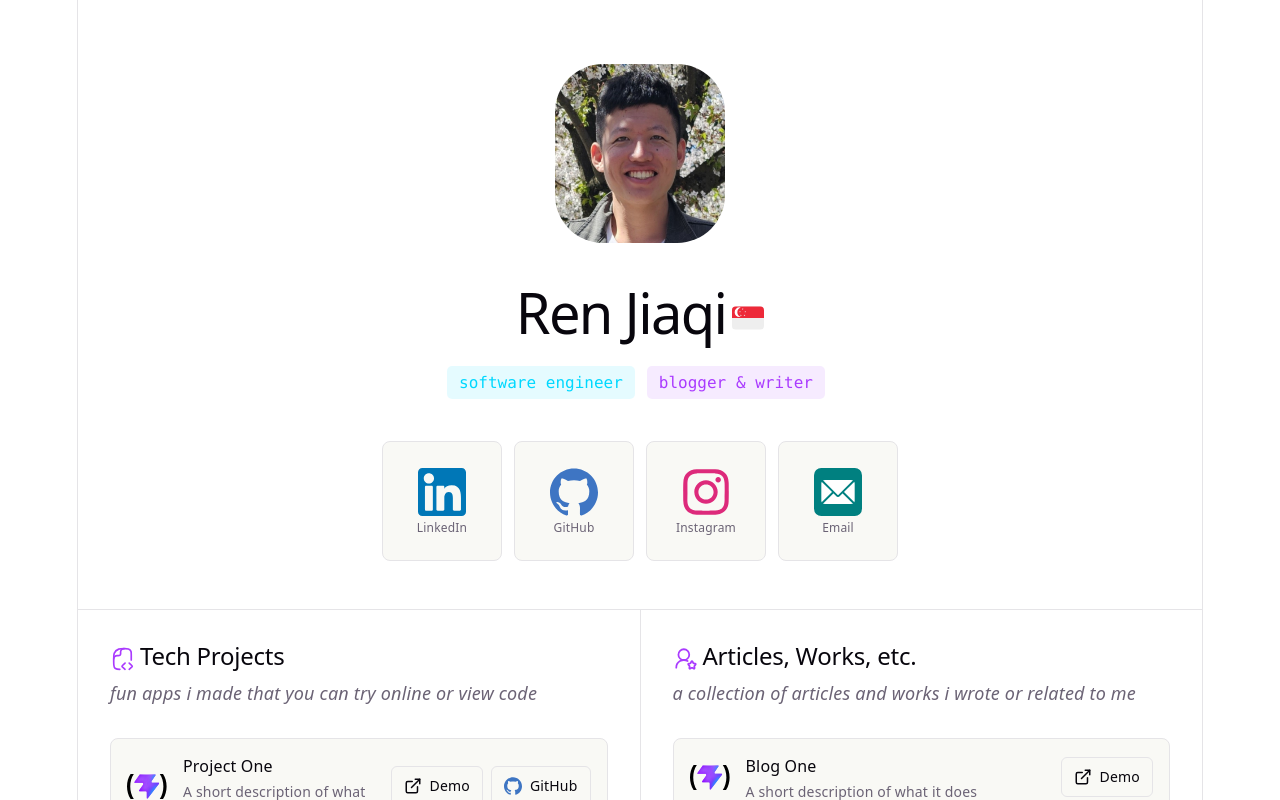
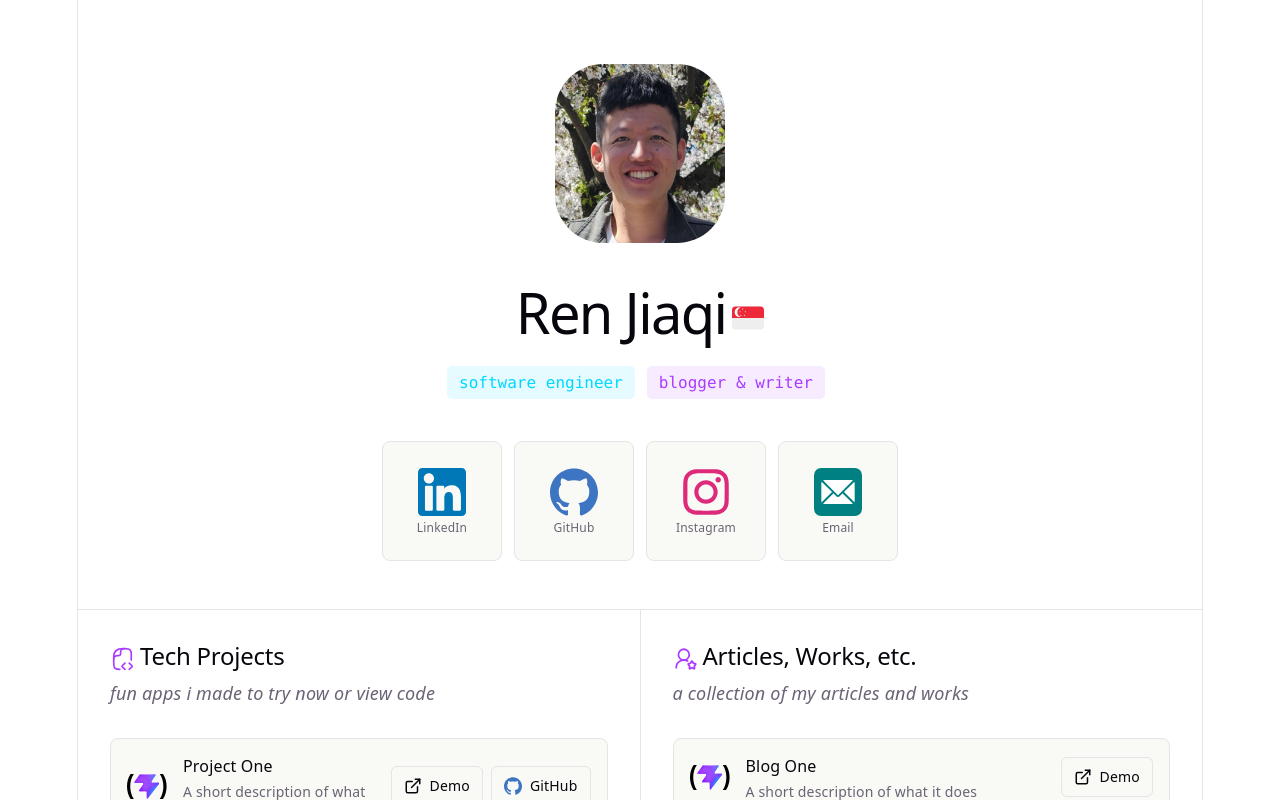
Before and after one commit to jrenjq/jrenjq-website, a React (Vite) app in the folder frontend/: page / in a window 1280 px wide. Shown: the top 800 px of the page. Built offline with nearby package versions, Linux system fonts and the light colour scheme.

Commit message:
Pushed DEV frontend source files 2026-11-03 16:04:12

```diff
--- a/frontend/src/App.jsx
+++ b/frontend/src/App.jsx
@@ -91,7 +91,7 @@ function App() {
             </svg>
             Tech Projects
           </h2>
-          <p><i>fun apps i made that you can try online or view code</i></p>
+          <p><i>fun apps i made to try now or view code</i></p>
           <ul className="card-list">
             {projects.map((project) => (
               <Card key={project.title} {...project} />
@@ -105,7 +105,7 @@ function App() {
             </svg>
             Articles, Works, etc.
           </h2>
-          <p><i>a collection of articles and works i wrote or related to me</i></p>
+          <p><i>a collection of my articles and works</i></p>
           <ul className="card-list">
             {articles.map((blog) => (
               <Card key={blog.title} {...blog} />
```
